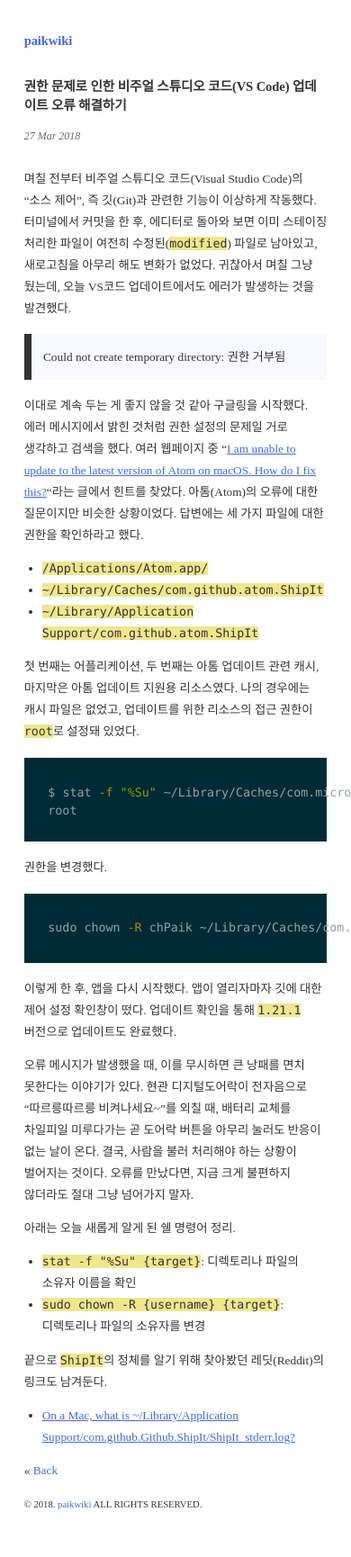
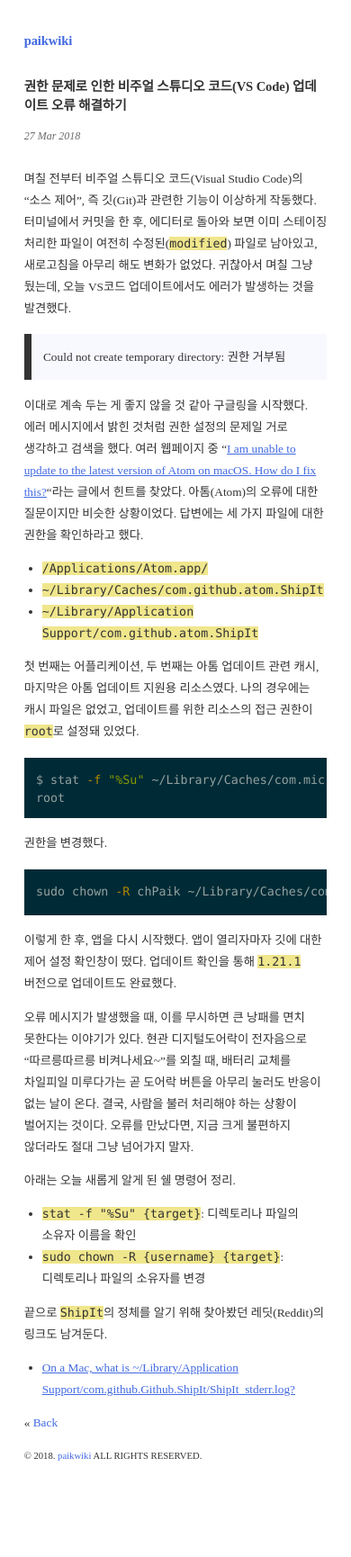
Before and after one commit to paikwiki/paikwiki.github.io, a Jekyll site: the page built from _posts/2018-03-27-vs-code-permission-issue.md, in a window 390 px wide. Shown: the whole page at 90% size. Built offline with Jekyll 4.4.1, drawn with Linux system fonts in a browser that asks for light colours; some web fonts are replaced; after the commit the page ends 1677 px from its top, so only the background shows below that.

Commit message:
Fix text overflow in code block

```diff
--- a/_sass/syntax-fix.scss
+++ b/_sass/syntax-fix.scss
@@ -6,5 +6,11 @@
   pre.highlight {
     padding: 2rem;
     word-break: keep-all;
+    overflow: auto;
+  }
+  @media all and (max-width: 720px){
+    pre.highlight {
+      padding: 1rem;
+    }
   }
 }
```
